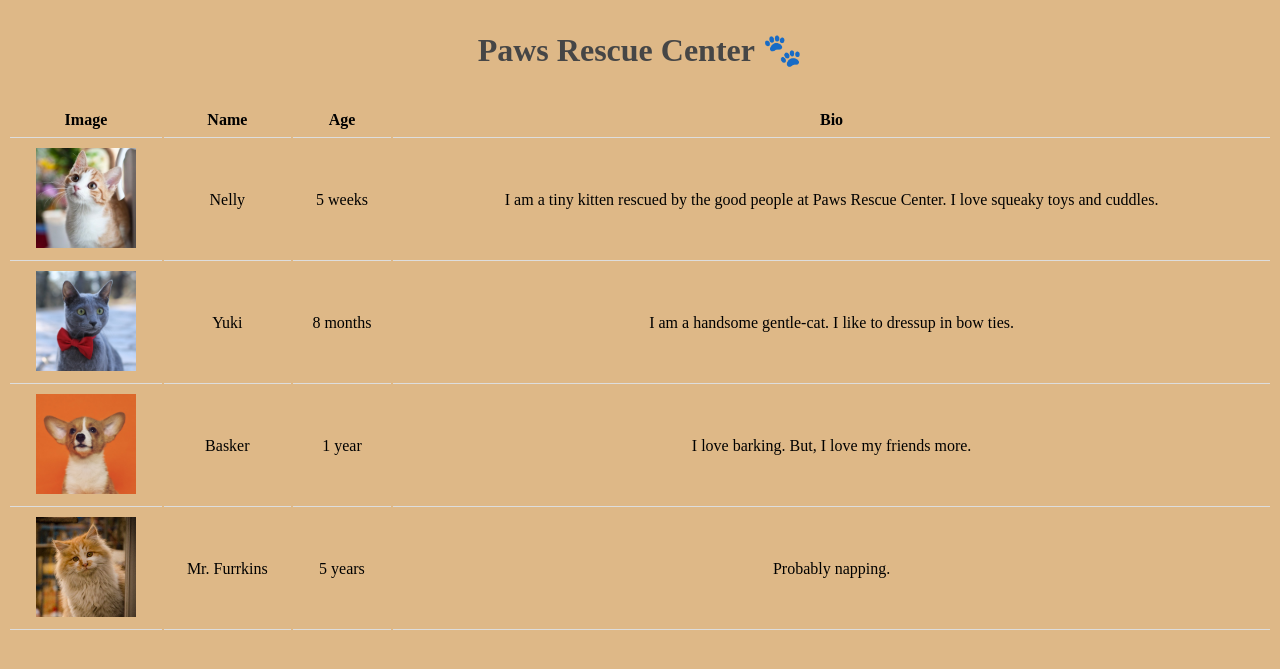
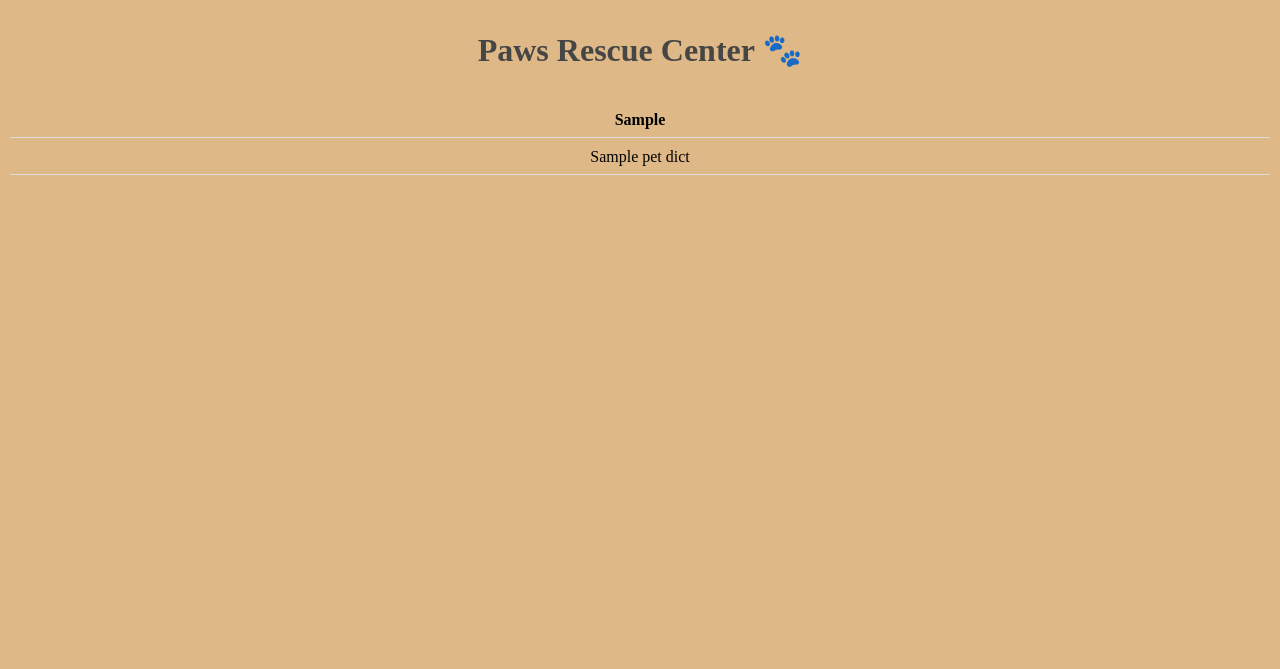
Before and after one commit to saksham-s1ngh/learning-flask, a Flask app: template templates/home.html in a window 1280 px wide. Shown: the top 669 px of the page. Run offline with Flask 3, Linux system fonts and the light colour scheme; the template is opened without the code that fills it: most values are stand-ins (such as "Sample title", 1, 10 or a date in 2020).

Commit message:
(21/07/25)Changed templates to Jinja format Changed the previous HTML templates to be in line with Jinja syntax and structure, created base.html file. Also tried to implement the exercise but was unable to get the images to load in, will do another commit with provided solution to have a record of my solution and the provided one.

```diff
--- a/app.py
+++ b/app.py
@@ -1,9 +1,17 @@
-from flask import Flask, render_template
+from flask import Flask, render_template, redirect
 app = Flask(__name__)
+
+"""Information regarding the Pets in the System."""
+pets = [
+            {"id": 1, "name": "Nelly", "age": "5 weeks", "bio": "I am a tiny kitten rescued by the good people at Paws Rescue Center. I love squeaky toys and cuddles."},
+            {"id": 2, "name": "Yuki", "age": "8 months", "bio": "I am a handsome gentle-cat. I like to dress up in bow ties."},
+            {"id": 3, "name": "Basker", "age": "1 year", "bio": "I love barking. But, I love my friends more."},
+            {"id": 4, "name": "Mr. Furrkins", "age": "5 years", "bio": "Probably napping."},
+        ]
 
 @app.route("/")
 def home():
-   return render_template("home.html")
+   return render_template("home.html", pets_info=pets)
 
 @app.route("/about")
 def about():
--- /dev/null
+++ b/templates/base.html
@@ -0,0 +1,27 @@
+<!DOCTYPE html>
+<html lang="en">
+    <head>
+        <meta charset="utf-8">
+        <link rel="stylesheet" href="{{url_for('static', filename='styles.css')}}" />
+        <title>{% block title %}<!-- Placeholder for Title -->{% endblock %}</title>
+        {% block head %}
+            <!-- Placeholder for Other Imports -->
+        {% endblock %}
+   </head>
+   <body>
+    <div id="header">
+        {% block header %}
+        <!-- Placeholder for Header-->
+        {% endblock %}
+    </div>
+    <div id="content">
+        {% block content %}
+        <!-- Placeholder for Page Content -->
+        {% endblock %}
+    </div>
+    <div id="footer">
+        {% block footer%}
+        <!-- Placeholder for Footer-->
+        {% endblock %}
+    </div>
+   </body>
--- a/templates/home.html
+++ b/templates/home.html
@@ -1,43 +1,31 @@
-<!DOCTYPE html>
-<html lang="en">
-    <head>
-        <meta charset="utf-8">
-        <link rel="stylesheet" href="{{url_for('static', filename='styles.css')}}" />
-        <title>Home - Paws Rescue Center</title>
-    </head>
-    <body>
+{% extends "base.html" %}
+
+{% block title %}
+Home - Paws Rescue Center
+{% endblock %}
+
+{% block content %}
 <h1 id="title"><center>Paws Rescue Center 🐾</center></h1>
 <table>
     <tr>
-                <th>Image</th>
-                <th>Name</th>
-                <th>Age</th>
-                <th>Bio</th>
+    {% for keys in pets_info[0] %}
+        {% if keys == "id" %}
+        <th><strong>Image</strong></th>
+        {% else %}
+        <th><strong>{{keys | title}}</strong></th>
+        {% endif %}
+    {% endfor %}
     </tr>
+    {% for pet_dicts in pets_info %}
         <tr>
-                <td><img height="100" src="{{url_for('static', filename='1.jpg')}}"></td>
-                <td>Nelly</td>
-                <td>5 weeks</td>
-                <td>I am a tiny kitten rescued by the good people at Paws Rescue Center. I love squeaky toys and cuddles.</td>
+            {% for item_keys in pet_dicts %}
+                {% if item_keys == "id" %}
+                <td>{{(url_for('static',filename=pet_dicts[item_keys]))}}</td>
+                {% else %}
+                <td>{{pet_dicts[item_keys]}}</td>
+                {% endif %}
+            {% endfor %}
         </tr>
-            <tr>
-                <td><img height="100" src="{{url_for('static', filename='2.jpg')}}"></td>
-                <td>Yuki</td>
-                <td>8 months</td>
-                <td>I am a handsome gentle-cat. I like to dressup in bow ties.</td>
-            </tr>
-            <tr>
-                <td><img height="100" src="{{url_for('static', filename='3.jpg')}}"></td>
-                <td>Basker</td>
-                <td>1 year</td>
-                <td>I love barking. But, I love my friends more.</td>
-            </tr>
-            <tr>
-                <td><img height="100" src="{{url_for('static', filename='4.jpg')}}"></td>
-                <td>Mr. Furrkins</td>
-                <td>5 years</td>
-                <td>Probably napping.</td>
-            </tr>
+    {% endfor %}
 </table>
-    </body>
-</html>
+{% endblock %}
```
Also changed, not shown: templates/about.html (+8 -10 lines). Lines whose indentation alone changed are shown as unchanged.
